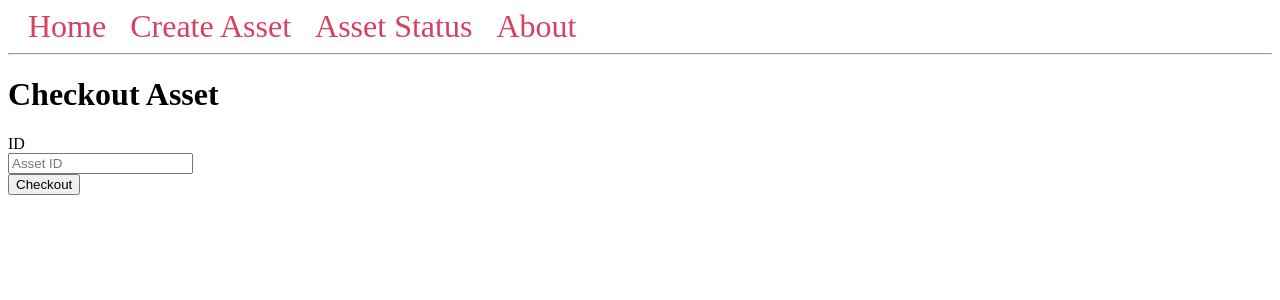
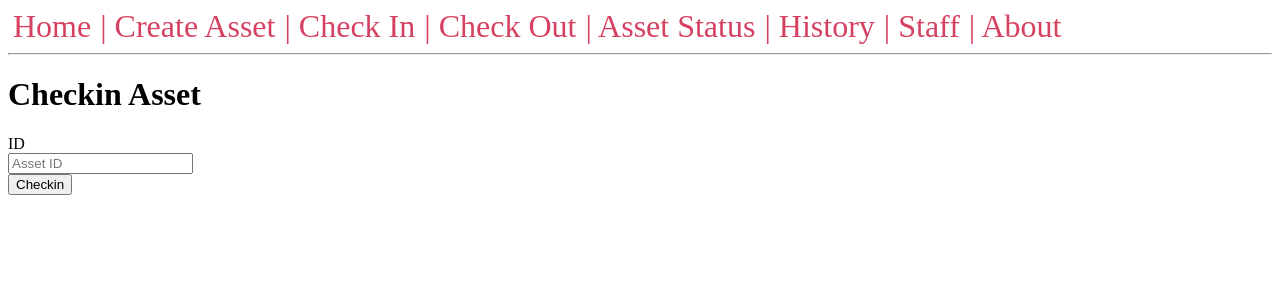
Before and after one commit to drahamim/invenflask, a Flask app: page /checkin in a window 1280 px wide. Shown: the top 300 px of the page. Run offline with Flask 2, Linux system fonts and the light colour scheme.

Commit message:
feat: add ability to checkin assets
- fix: update schema to handle returntime automatically
- style: add separators to navigation for clarity

```diff
--- a/app.py
+++ b/app.py
@@ -27,12 +27,14 @@ def get_asset(asset_id, action):
             return False
     return asset
 
+
 def get_staff(staff_id):
     conn = get_db_connection()
     staff = conn.execute('SELECT * FROM staffs WHERE id = ?',
                          (staff_id,)).fetchone()
     conn.close()
     return staff
+
 
 def get_checkout(asset_id):
     conn = get_db_connection()
@@ -47,8 +49,10 @@ def index():
     conn = get_db_connection()
     assets = conn.execute('SELECT * FROM assets').fetchall()
     asset_total = conn.execute('SELECT COUNT(*) FROM assets').fetchone()[0]
-    asset_types = conn.execute('SELECT asset_type, COUNT(*) FROM assets GROUP BY asset_type').fetchall()
-    asset_status = conn.execute('SELECT asset_status, COUNT(*) FROM assets GROUP BY asset_status').fetchall()
+    asset_types = conn.execute(
+        'SELECT asset_type, COUNT(*) FROM assets GROUP BY asset_type').fetchall()
+    asset_status = conn.execute(
+        'SELECT asset_status, COUNT(*) FROM assets GROUP BY asset_status').fetchall()
     conn.close()
     return render_template(
         'index.html', assets=assets, asset_total=asset_total,
@@ -70,7 +74,7 @@ def create_asset():
             try:
                 conn = get_db_connection()
                 conn.execute('INSERT INTO assets (id, asset_type, asset_status) VALUES (?, ?, ?)',
-                            (id, asset_type, asset_status))
+                             (id, asset_type, asset_status))
                 conn.commit()
                 conn.close()
                 return redirect(url_for('status'))
@@ -98,12 +102,13 @@ def edit_asset(id):
         asset_status = request.form['asset_status']
         conn = get_db_connection()
         conn.execute('UPDATE assets SET asset_type = ?, asset_status = ?'
-                        ' WHERE id = ?', (asset_type, asset_status, id))
+                     ' WHERE id = ?', (asset_type, asset_status, id))
         conn.commit()
         conn.close()
         return redirect(url_for('status'))
 
     return render_template('edit_asset.html', asset=asset)
+
 
 @app.route('/delete/<id>/', methods=('POST',))
 def delete(id):
@@ -115,6 +120,7 @@ def delete(id):
     flash('Asset "{}" was successfully deleted!'.format(id))
     return redirect(url_for('index'))
 
+
 @app.route('/staff/', methods=('GET', 'POST'))
 def staff():
     conn = get_db_connection()
@@ -123,8 +129,6 @@ def staff():
     staff = conn.execute('SELECT * FROM staffs').fetchall()
     conn.close()
     return render_template('staff.html', staffs=staff)
-
-
 
 
 @app.route('/checkout', methods=('GET', 'POST'))
@@ -141,25 +145,26 @@ def checkout():
         elif get_staff(staff_id) is None:
             flash('Staff does not exist')
             return redirect(url_for('checkout'))
-        elif get_asset(asset_id,'edit') is False:
+        elif get_asset(asset_id, 'edit') is False:
             flash("Asset does not exist. Please make it below")
             return redirect(url_for('create_asset'))
-        elif get_asset(asset_id,'edit')[2] == 'Damaged':
+        elif get_asset(asset_id, 'edit')['asset_status'] == 'damaged':
             flash("Asset should not be checked ou. Please choose another one")
             return redirect(url_for('checkout'))
         else:
             staff_dept = get_staff(staff_id)['Department']
+            flash(get_asset(asset_id, 'edit')['asset_status'])
             try:
                 conn = get_db_connection()
                 conn.execute('INSERT INTO checkouts (assetid, staffid, department) VALUES (?, ?, ?)',
-                            (asset_id, staff_id, staff_dept))
+                             (asset_id, staff_id, staff_dept))
                 conn.execute('UPDATE assets SET asset_status = "checkedout" WHERE id = ?',
                              (asset_id,))
                 if accessory_id:
                     conn.execute('INSERT INTO checkouts (assetid, staffid, department) VALUES (?, ?, ?)',
-                            (accessory_id, staff_id, staff_dept))
+                                 (accessory_id, staff_id, staff_dept))
                     conn.execute('UPDATE assets SET asset_status = "checkedout" WHERE id = ?',
-                             (accessory_id,))
+                                 (accessory_id,))
 
                 conn.commit()
                 conn.close()
@@ -177,25 +182,31 @@ def checkin():
         asset_id = request.form['id']
         if not asset_id:
             flash('Asset ID is required')
-        elif get_asset(asset_id,"edit") is False:
+        elif get_asset(asset_id, "edit") is False:
             flash("Asset does not exist. Please make it below")
             return redirect(url_for('create_asset'))
         else:
             asset_checkout = get_checkout(asset_id)
-            staff_div = get_staff(asset_checkout['staffid'])
-            print(staff_div)
+            staff_div = get_staff(asset_checkout['staffid'])['Division']
             try:
                 conn = get_db_connection()
                 conn.execute('INSERT INTO history (assetid, staffid, department, division, checkouttime) VALUES (?,?,?,?,?)',
-                             (asset_id, asset_checkout['staffid'], asset_checkout['department'],staff_div, asset_checkout['timestamp']))
-                conn.execute('DELETE from checkouts WHERE assetid = ?'(asset_id))
+                             (asset_id, asset_checkout['staffid'], asset_checkout['department'], staff_div, asset_checkout['timestamp']))
+                conn.execute(
+                    'DELETE from checkouts WHERE assetid = ?', (asset_id,))
+                if get_asset(asset_id, "edit")['asset_status'] == "damaged":
+                    conn.execute(
+                        'UPDATE assets SET asset_status = ? WHERE id = ?', ('damaged', asset_id))
+                else:
+                    conn.execute(
+                        'UPDATE assets SET asset_status = ? WHERE id = ?', ('Available', asset_id))
                 conn.commit()
                 conn.close()
                 flash('Asset checkin Completed')
                 return redirect(url_for('checkout'))
-            except sqlite3.IntegrityError:
-                flash("Asset already checked out! Please check-in before checking out")
-                return redirect(url_for('checkied in'))
+            except sqlite3.IntegrityError as e:
+                flash(f"{e}")
+                return redirect(url_for('checkin'))
     return render_template('checkin.html')
 
 
--- a/schema.sql
+++ b/schema.sql
@@ -40,7 +40,7 @@ CREATE TABLE history(
 	department text NOT NULL,
 	division text NOT NULL,
     checkouttime timestamp NOT NULL,
-	returntime timestamp NOT NULL DEFAULT CURRENT_TIMESTAMP
+	returntime timestamp DEFAULT CURRENT_TIMESTAMP NOT NULL
     );
 
 
--- a/templates/base.html
+++ b/templates/base.html
@@ -4,18 +4,18 @@
     <meta charset="UTF-8">
     <title>{% block title %} {% endblock %}- AssetCheckout</title>
     <style>
-        .posts {
-            padding: 10px;
-            margin: 5px;
-            background-color: #f3f3f3
-        }
-
         nav a {
             color: #d64161;
             font-size: 2em;
-            margin-left: 20px;
+            margin-left: 5px;
             text-decoration: none;
+
+
         }
+        nav a:not(:first-child):before {
+        content: " | ";
+        }
+
         .alert {
             padding: 20px;
             margin: 5px;
@@ -28,8 +28,16 @@
     <nav>
         <a href="{{ url_for('index') }}">Home</a>
         <a href="{{ url_for('create_asset') }}">Create Asset</a>
+        <a href="{{ url_for('checkin') }}">Check In</a>
+        <a href="{{ url_for('checkout') }}">Check Out</a>
         <a href="{{ url_for('status') }}">Asset Status</a>
+        <a href="{{ url_for('history') }}">History</a>
+        <a href="{{ url_for('staff') }}">Staff</a>
+        <!-- <a href="{{ url_for('status') }}">Asset Status</a>
+        <a href="{{ url_for('status') }}">Asset Status</a>
+         -->
         <a href="#">About</a>
+
     </nav>
     <hr>
     <div class="content">
--- a/templates/checkin.html
+++ b/templates/checkin.html
@@ -1,7 +1,7 @@
 {% extends 'base.html' %}
 
 {% block content %}
-    <h1>{% block title %} Checkout Asset {% endblock %}</h1>
+    <h1>{% block title %} Checkin Asset {% endblock %}</h1>
     <form method="POST">
         <label for="title">ID</label>
         <br>
@@ -9,6 +9,6 @@
                placeholder="Asset ID"
                value="{{ request.form['id'] }}"></input>
         <br>
-        <button type="submit">Checkout</button>
+        <button type="submit">Checkin</button>
     </form>
 {% endblock %}
```
